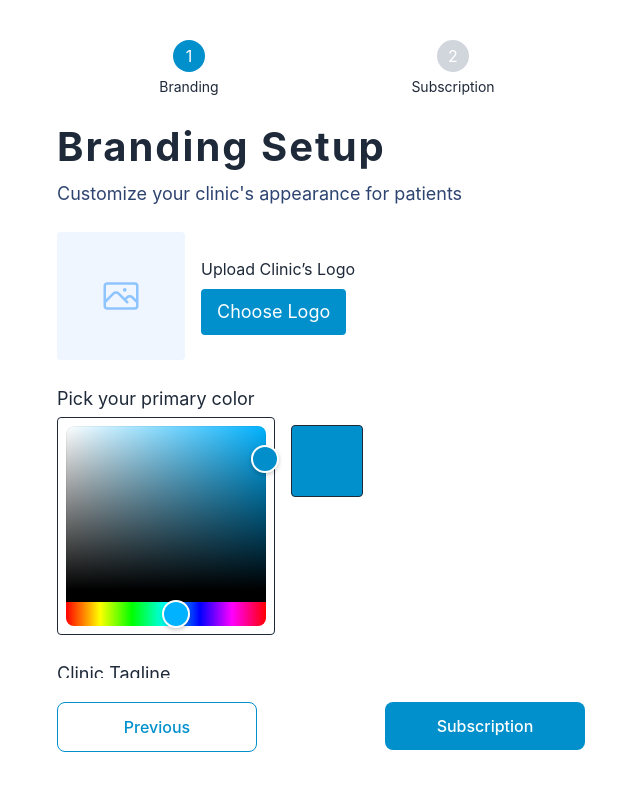
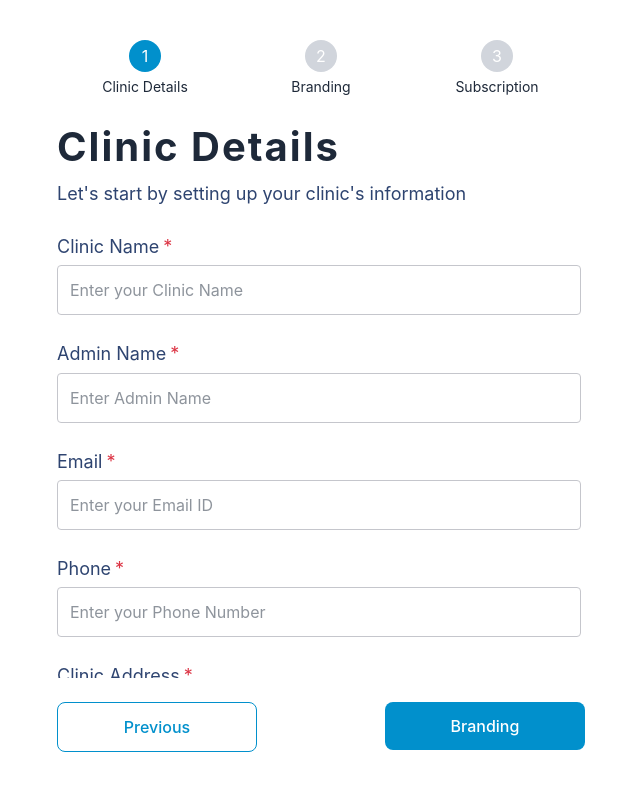
Before and after one commit to kinwitstech/SSN, a React (Vite) app: page /registerClinic in a window 1280 px wide. Shown: the top 790 px of the page, without its empty margins (319-959 px from the left). Built offline with nearby package versions, Linux system fonts and the light colour scheme.

Commit message:
Register Clinic - Clinic details page.

```diff
--- a/src/components/InputField.jsx
+++ b/src/components/InputField.jsx
@@ -21,6 +21,7 @@ const Input = ({
   rightIconClassName,
   rules,
   type,
+  required,
   ...rest
 }) => {
   const error = formState?.errors?.[name]?.message;
@@ -30,17 +31,16 @@ const Input = ({
       {label && (
         <label
           htmlFor={name}
-          className={twMerge("block mb-1 text-textPrimary", labelClassName)}
+          className={twMerge("block mb-1 text-textSecondary", labelClassName)}
         >
           {label}
+          {required && <span className="text-error ml-1">*</span>}
         </label>
       )}
       <div
         className={twMerge(
           "flex items-center border border-neutral-light rounded px-3 py-3 bg-white",
-          error
-            ? "border-error"
-            : "focus-within:ring-2 focus-within:ring-primary",
+          error ? "border-error" : "focus-within:border-primary",
           className
         )}
       >
@@ -111,6 +111,7 @@ Input.propTypes = {
   rightIconClassName: PropTypes.string,
   rules: PropTypes.object,
   type: PropTypes.string,
+  required: PropTypes.bool,
 };
 
 Input.defaultProps = {
@@ -128,6 +129,7 @@ Input.defaultProps = {
   type: "text",
   onChange: () => {},
   onInput: () => {},
+  required: false,
 };
 
 export default Input;
--- a/src/components/TextareaField.jsx
+++ b/src/components/TextareaField.jsx
@@ -19,6 +19,7 @@ const Textarea = ({
   rows,
   autoExpand,
   onInput,
+  required,
   ...rest
 }) => {
   const error = formState?.errors?.[name]?.message;
@@ -41,8 +42,12 @@ const Textarea = ({
   return (
     <div className="w-full mb-6">
       {label && (
-        <label htmlFor={name} className={twMerge("block mb-1", labelClassName)}>
+        <label
+          htmlFor={name}
+          className={twMerge("block mb-1 text-textSecondary", labelClassName)}
+        >
           {label}
+          {required && <span className="text-error ml-1">*</span>}
         </label>
       )}
       <div
@@ -70,7 +75,7 @@ const Textarea = ({
             onInput?.(e);
           }}
           {...rest}
-          className="w-full p-3"
+          className="w-full p-3 outline-none rounded focus:ring-1 focus:ring-primary focus:border-primary"
           aria-invalid={!!error}
           aria-describedby={`${name}-error`}
         />
@@ -100,6 +105,7 @@ Textarea.propTypes = {
   autoExpand: PropTypes.bool,
   onChange: PropTypes.func,
   onInput: PropTypes.func,
+  required: PropTypes.bool,
 };
 
 Textarea.defaultProps = {
@@ -114,6 +120,7 @@ Textarea.defaultProps = {
   autoExpand: false,
   onChange: () => {},
   onInput: () => {},
+  required: false,
 };
 
 export default Textarea;
--- /dev/null
+++ b/src/pages/auth/RegisterClinic/ClinicDetails.jsx
@@ -0,0 +1,230 @@
+import { useEffect, useState } from "react";
+import { useFormContext } from "react-hook-form";
+import Input from "../../../components/InputField";
+import Textarea from "../../../components/TextareaField";
+
+const services = ["Lab Work", "Medical Dispensary"];
+const allowedTypes = [
+  "application/pdf",
+  "image/jpeg",
+  "image/jpg",
+  "image/png",
+  "image/webp",
+];
+const maxSize = 2 * 1024 * 1024; // 2MB
+
+const ClinicDetails = () => {
+  const {
+    register,
+    setValue,
+    setError,
+    clearErrors,
+    trigger,
+    watch,
+    formState,
+  } = useFormContext();
+  const [certificatePreviewName, setCertificatePreviewName] = useState("");
+
+  const selectedCertificate = watch("certificate");
+  const selectedServices = watch("servicesProvided") || [];
+
+  const handleNumericInput = (e) => {
+    e.target.value = e.target.value.replace(/[^0-9]/g, "");
+  };
+
+  const handleDecimalInput = (e) => {
+    let value = e.target.value.replace(/[^0-9.]/g, "");
+    const parts = value.split(".");
+    if (parts.length > 2) {
+      value = parts[0] + "." + parts.slice(1).join("");
+    }
+    e.target.value = value;
+  };
+
+  const handleCertificateChange = async (e) => {
+    const file = e.target.files[0];
+
+    if (!file) {
+      setError("certificate", {
+        type: "manual",
+        message: "Certificate file is required.",
+      });
+      setValue("certificate", null);
+      setCertificatePreviewName("");
+      return;
+    }
+
+    if (!allowedTypes.includes(file.type)) {
+      setError("certificate", {
+        type: "manual",
+        message: "Invalid file type. Only PDF or image formats allowed.",
+      });
+      setValue("certificate", null);
+      setCertificatePreviewName("");
+      return;
+    }
+
+    if (file.size > maxSize) {
+      setError("certificate", {
+        type: "manual",
+        message: "File must be under 2MB.",
+      });
+      setValue("certificate", null);
+      setCertificatePreviewName("");
+      return;
+    }
+
+    clearErrors("certificate");
+    setValue("certificate", file, { shouldValidate: true });
+    await trigger("certificate");
+    setCertificatePreviewName(file.name);
+  };
+
+  useEffect(() => {
+    if (selectedCertificate && typeof selectedCertificate === "object") {
+      setCertificatePreviewName(selectedCertificate.name);
+    }
+  }, [selectedCertificate]);
+
+  const handleSelectServices = async (e, service) => {
+    const values = e.target.checked
+      ? [...selectedServices, service]
+      : selectedServices.filter((s) => s !== service);
+    setValue("servicesProvided", values, {
+      shouldValidate: true,
+    });
+    await trigger("servicesProvided");
+  };
+
+  const inputProps = { register, formState };
+
+  return (
+    <div className="space-y-6">
+      <h1 className="mb-2">Clinic Details</h1>
+      <p className="text-textSecondary">
+        Let's start by setting up your clinic's information
+      </p>
+
+      <div>
+        <Input
+          name="clinicName"
+          label="Clinic Name"
+          placeholder="Enter your Clinic Name"
+          required
+          {...inputProps}
+        />
+        <Input
+          name="adminName"
+          label="Admin Name"
+          placeholder="Enter Admin Name"
+          required
+          {...inputProps}
+        />
+        <Input
+          name="email"
+          label="Email"
+          placeholder="Enter your Email ID"
+          type="email"
+          required
+          {...inputProps}
+        />
+        <Input
+          name="phone"
+          label="Phone"
+          placeholder="Enter your Phone Number"
+          type="tel"
+          required
+          onInput={handleNumericInput}
+          {...inputProps}
+        />
+        <Textarea
+          name="clinicAddress"
+          label="Clinic Address"
+          placeholder="Enter your Clinic Address"
+          required
+          {...inputProps}
+          rows={3}
+        />
+        <Input
+          name="speciality"
+          label="Speciality"
+          placeholder="Enter your Speciality"
+          required
+          {...inputProps}
+        />
+        <Input
+          name="consultationFee"
+          label="Consultation Fee"
+          placeholder="Enter the Consultation Fee"
+          required
+          onInput={handleDecimalInput}
+          {...inputProps}
+        />
+
+        {/* --- Certificate Upload --- */}
+        <div className="w-full mb-6">
+          <label className="block text-textSecondary mb-1">
+            Medical Registration Certificate{" "}
+            <span className="text-error">*</span>
+          </label>
+
+          <label htmlFor="certificateUpload" className="cursor-pointer">
+            <div className="w-full flex items-center justify-between px-4 py-2 border border-neutral-light rounded-md bg-white">
+              <span className="text-sm text-neutral-dark">
+                {certificatePreviewName || "No file chosen"}
+              </span>
+              <span className="bg-primary text-white text-sm px-3 py-1 rounded-md">
+                Choose File
+              </span>
+            </div>
+          </label>
+
+          <input
+            id="certificateUpload"
+            type="file"
+            accept=".pdf,image/*"
+            onChange={handleCertificateChange}
+            className="hidden"
+          />
+
+          {formState.errors.certificate?.message && (
+            <p className="text-error text-xs mt-1">
+              {formState.errors.certificate.message}
+            </p>
+          )}
+        </div>
+
+        {/* --- Services Provided --- */}
+        <div className="w-full mb-6">
+          <label className="block text-textSecondary mb-1">
+            Services Provided <span className="text-error">*</span>
+          </label>
+          <div className="space-y-2">
+            {services.map((service) => (
+              <label key={service} className="flex items-center gap-2">
+                <input
+                  type="checkbox"
+                  value={service}
+                  checked={selectedServices?.includes(service)}
+                  {...register("servicesProvided", {
+                    required: "Please select at least one service",
+                  })}
+                  className="accent-primary"
+                  onChange={(e) => handleSelectServices(e, service)}
+                />
+                {service}
+              </label>
+            ))}
+            {formState.errors.servicesProvided?.message && (
+              <p className="text-error text-xs mt-1">
+                {formState.errors.servicesProvided.message}
+              </p>
+            )}
+          </div>
+        </div>
+      </div>
+    </div>
+  );
+};
+
+export default ClinicDetails;
--- a/src/pages/auth/RegisterClinic/RegisterClinicSchema.js
+++ b/src/pages/auth/RegisterClinic/RegisterClinicSchema.js
@@ -7,7 +7,7 @@ const brandingSchema = z.object({
   clinicLogo: z.instanceof(File).refine((file) => file?.size > 0, {
     message: "Clinic logo is required",
   }),
-  clinicPrimaryColor: z.string(),
+  clinicPrimaryColor: z.string().min(1, "Primary color is required"),
   clinicTagline: z
     .string()
     .min(1, "Clinic tagline is required")
@@ -18,15 +18,56 @@ const subscriptionPlanSchema = z.object({
   subscriptionPlan: z.string().min(1, "Please select a subscription plan"),
 });
 
+const clinicSchema = z.object({
+  clinicName: z.string().min(1, "Clinic name is required"),
+  adminName: z.string().min(1, "Admin name is required"),
+  email: z.string().email("Invalid email"),
+  phone: z.string().regex(/^[0-9]{10}$/, "Phone number must contain 10 digits"),
+  clinicAddress: z.string().min(1, "Clinic address is required"),
+  speciality: z.string().min(1, "Speciality is required"),
+  consultationFee: z
+    .string()
+    .min(1, "Fee is required")
+    .regex(/^\d+(\.\d{1,2})?$/, "Fee must be a valid number"),
+  certificate: z
+    .instanceof(File)
+    .refine((file) => file?.size > 0, "Please upload your certificate")
+    .refine(
+      (file) => file?.size <= 2 * 1024 * 1024,
+      "Certificate file must be under 2MB"
+    )
+    .refine(
+      (file) =>
+        [
+          "application/pdf",
+          "image/jpeg",
+          "image/jpg",
+          "image/png",
+          "image/webp",
+        ].includes(file?.type),
+      "Please upload only PDF or Image format certificate"
+    ),
+  servicesProvided: z.array(z.string()).nonempty("Please select your service"),
+});
+
 export const fullSchema = clinicDetailsSchema
+  .merge(clinicSchema)
   .merge(brandingSchema)
   .merge(subscriptionPlanSchema);
 
-// 🧪 Fields to validate per step
+// 🧪 Step-wise fields to validate
 export const stepFieldsMap = {
-  0: ["clinicLogo"],
-  1: ["subscriptionPlan"],
-  2: [],
-  3: [],
-  4: [],
+  0: [
+    "clinicName",
+    "adminName",
+    "email",
+    "phone",
+    "clinicAddress",
+    "speciality",
+    "consultationFee",
+    "certificate",
+    "servicesProvided",
+  ],
+  1: ["clinicLogo", "clinicPrimaryColor", "clinicTagline"],
+  2: ["subscriptionPlan"],
 };
--- a/src/pages/auth/RegisterClinic/index.jsx
+++ b/src/pages/auth/RegisterClinic/index.jsx
@@ -6,10 +6,12 @@ import { FormProvider, useForm } from "react-hook-form";
 import Button from "../../../components/Button";
 import BrandingSetup from "./BrandingSetup";
 import { fullSchema, stepFieldsMap } from "./RegisterClinicSchema";
+import ClinicDetails from "./ClinicDetails";
 import SubscriptionPlans from "./SubscriptionPlans";
 
 // Step Components
 const steps = [
+  { title: "Clinic Details", component: ClinicDetails },
   { title: "Branding", component: BrandingSetup },
   { title: "Subscription", component: SubscriptionPlans },
 ];
@@ -25,6 +27,7 @@ const RegisterClinic = () => {
     defaultValues: {
       clinicLogo: undefined,
       subscriptionPlan: "",
+      servicesProvided: [],
     },
   });
 
@@ -85,8 +88,8 @@ const RegisterClinic = () => {
                   index === stepIndex
                     ? "bg-primary"
                     : index < stepIndex
-                    ? "bg-[#B4DBFF] text-primary-dark"
-                    : "bg-gray-300 text-black"
+                      ? "bg-[#B4DBFF] text-primary-dark"
+                      : "bg-gray-300 text-black"
                 }`}
               >
                 {index < stepIndex ? (
```
